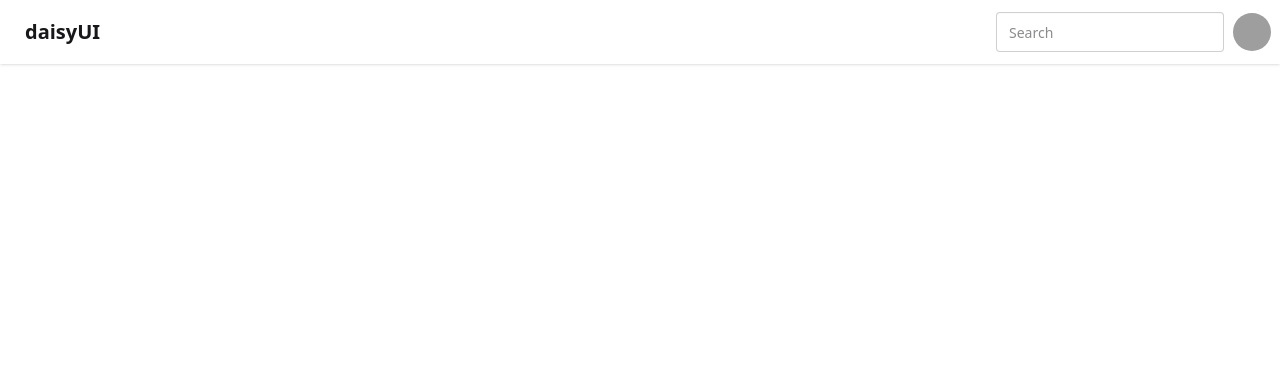
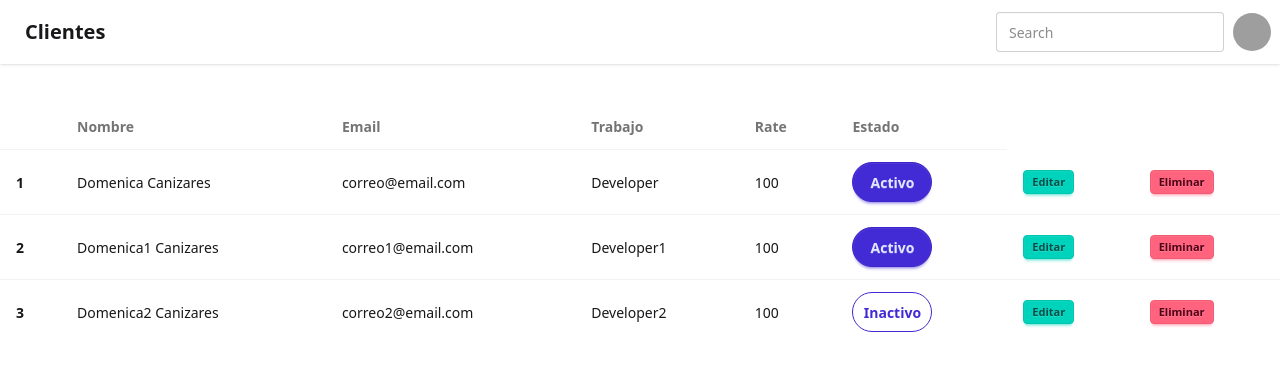
Before and after one commit to ShootDomy/FrontCRUD, a React (Vite) app: page / in a window 1280 px wide. Shown: the top 370 px of the page. Built offline with nearby package versions, Linux system fonts and the light colour scheme; grey boxes are pictures that could not be loaded.

Commit message:
creacion tabla para listado de clientes

```diff
--- a/src/App.jsx
+++ b/src/App.jsx
@@ -1,10 +1,13 @@
 import "./App.css";
+import ListTable from "./components/ListTable";
 import Navbar from "./components/Navbar";
 
 function App() {
   return (
     <>
       <Navbar />
+
+      <ListTable />
     </>
   );
 }
--- a/src/components/ListTable.jsx
+++ b/src/components/ListTable.jsx
@@ -0,0 +1,80 @@
+import React from "react";
+
+const ListTable = () => {
+  const clientes = [
+    {
+      id: 1,
+      nombre: "Domenica Canizares",
+      email: "correo@email.com",
+      trabajo: "Developer",
+      rate: "100",
+      estado: true,
+    },
+    {
+      id: 2,
+      nombre: "Domenica1 Canizares",
+      email: "correo1@email.com",
+      trabajo: "Developer1",
+      rate: "100",
+      estado: true,
+    },
+    {
+      id: 3,
+      nombre: "Domenica2 Canizares",
+      email: "correo2@email.com",
+      trabajo: "Developer2",
+      rate: "100",
+      estado: false,
+    },
+  ];
+
+  return (
+    <>
+      <div className="overflow-x-auto mt-10">
+        <table className="table">
+          {/* head */}
+          <thead>
+            <tr>
+              <th></th>
+              <th>Nombre</th>
+              <th>Email</th>
+              <th>Trabajo</th>
+              <th>Rate</th>
+              <th>Estado</th>
+            </tr>
+          </thead>
+          <tbody className="hover">
+            {clientes.map((cliente) => (
+              <tr>
+                <th>{cliente.id}</th>
+                <td>{cliente.nombre}</td>
+                <td>{cliente.email}</td>
+                <td>{cliente.trabajo}</td>
+                <td>{cliente.rate}</td>
+                <td>
+                  <button
+                    className={`btn rounded-full w-20 ${
+                      cliente.estado ? "btn-primary" : "btn-outline btn-primary"
+                    }`}
+                  >
+                    {cliente.estado ? "Activo" : "Inactivo"}
+                  </button>
+                </td>
+                <td>
+                  <button className="btn btn-accent btn-xs">Editar</button>
+                </td>
+                <td>
+                  <button className="btn btn-error btn-xs">Eliminar</button>
+                </td>
+              </tr>
+            ))}
+
+            {/* row 1 */}
+          </tbody>
+        </table>
+      </div>
+    </>
+  );
+};
+
+export default ListTable;
--- a/src/components/Navbar.jsx
+++ b/src/components/Navbar.jsx
@@ -3,7 +3,7 @@ export default function Navbar() {
     <>
       <div className="navbar bg-base-100 shadow-sm">
         <div className="flex-1">
-          <a className="btn btn-ghost text-xl">daisyUI</a>
+          <a className="btn btn-ghost text-xl">Clientes</a>
         </div>
         <div className="flex gap-2">
           <input
```
Also changed, not shown: 1 other file (tests, documents, lock files or other folders).
